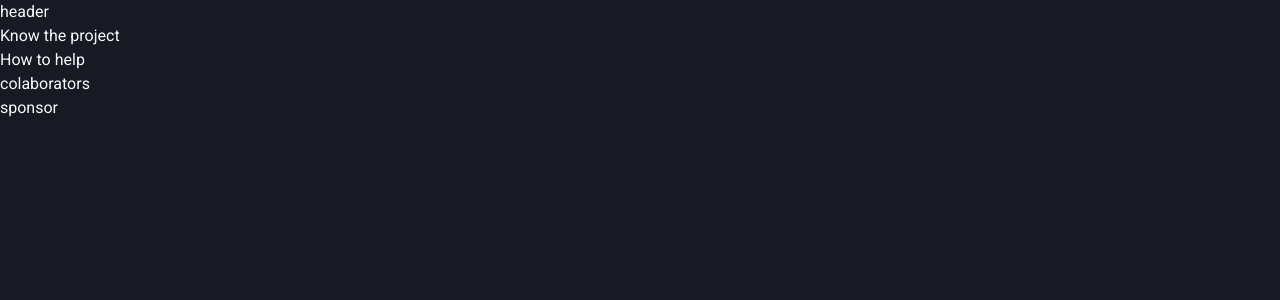
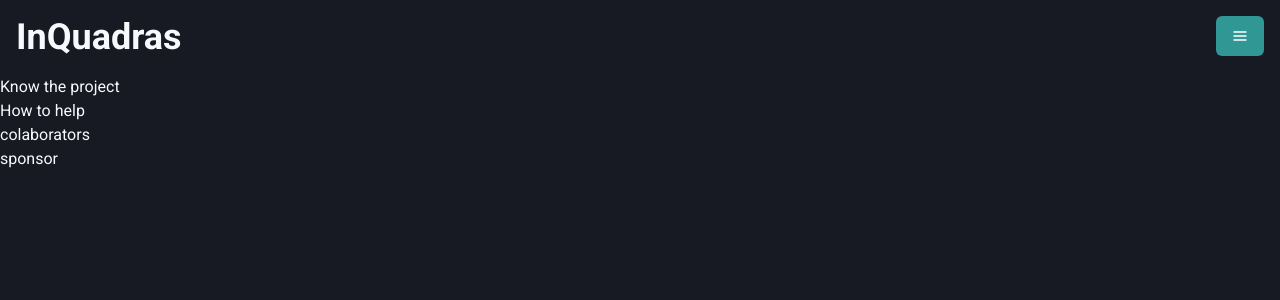
Before and after one commit to nicolaskruger/inQuadra, a Next.js app: page / in a window 1280 px wide. Shown: the top 300 px of the page. Built offline with nearby package versions, Linux system fonts and the light colour scheme.

Commit message:
add menu drawer component to header

```diff
--- a/package.json
+++ b/package.json
@@ -8,6 +8,7 @@
     "lint": "next lint"
   },
   "dependencies": {
+    "@chakra-ui/icons": "^1.1.5",
     "@chakra-ui/react": "^1.8.3",
     "@emotion/react": "^11",
     "@emotion/styled": "^11",
--- /dev/null
+++ b/src/Header/index.tsx
@@ -0,0 +1,13 @@
+import { FC } from "react";
+import {MenuDrawer} from "../commonComponents/Drawer";
+import {Flex, Heading, Spacer} from "@chakra-ui/react";
+
+export const Header: FC = () => {
+    return (
+        <Flex p='4'>
+            <Heading>InQuadras</Heading>
+            <Spacer />
+            <MenuDrawer/>
+        </Flex>
+    )
+}
--- /dev/null
+++ b/src/commonComponents/Drawer/index.tsx
@@ -0,0 +1,39 @@
+import React, { FC } from "react";
+import {
+    Drawer,
+    DrawerOverlay,
+    DrawerContent,
+    DrawerCloseButton,
+    useDisclosure,
+    Button, DrawerBody
+} from '@chakra-ui/react'
+import {HamburgerIcon} from "@chakra-ui/icons";
+
+export const MenuDrawer: FC = () => {
+    const { isOpen, onOpen, onClose } = useDisclosure()
+    const btnRef = React.useRef()
+
+    return (
+        <>
+            <Button ref={btnRef} colorScheme='teal' onClick={onOpen}>
+                <HamburgerIcon />
+            </Button>
+            <Drawer
+                isOpen={isOpen}
+                placement='right'
+                onClose={onClose}
+                finalFocusRef={btnRef}
+            >
+                <DrawerOverlay />
+                <DrawerContent>
+                    <DrawerCloseButton />
+                    <DrawerBody>
+                        <div>Fotos</div>
+                        <div>Como ajudar</div>
+                        <div>Conheca o projeto</div>
+                    </DrawerBody>
+                </DrawerContent>
+            </Drawer>
+        </>
+    )
+}
--- a/src/components/Header/index.tsx
+++ /dev/null
@@ -1,9 +0,0 @@
-import { FC } from "react";
-
-export const Header: FC = () => {
-    return (
-        <div>
-            header
-        </div>
-    )
-}
```
Also changed, not shown: src/pages/index.tsx (+5 -5 lines), src/Colaborators/index.tsx (renamed from src/components/Colaborators/index.tsx), src/HowHelp/index.tsx (renamed from src/components/HowHelp/index.tsx), src/KnowProject/index.tsx (renamed from src/components/KnowProject/index.tsx), src/Sponsor/index.tsx (renamed from src/components/Sponsor/index.tsx), src/commonComponents/Slider/index.tsx (renamed from src/components/Slider/index.tsx), 1 other file (tests, documents, lock files or other folders).
